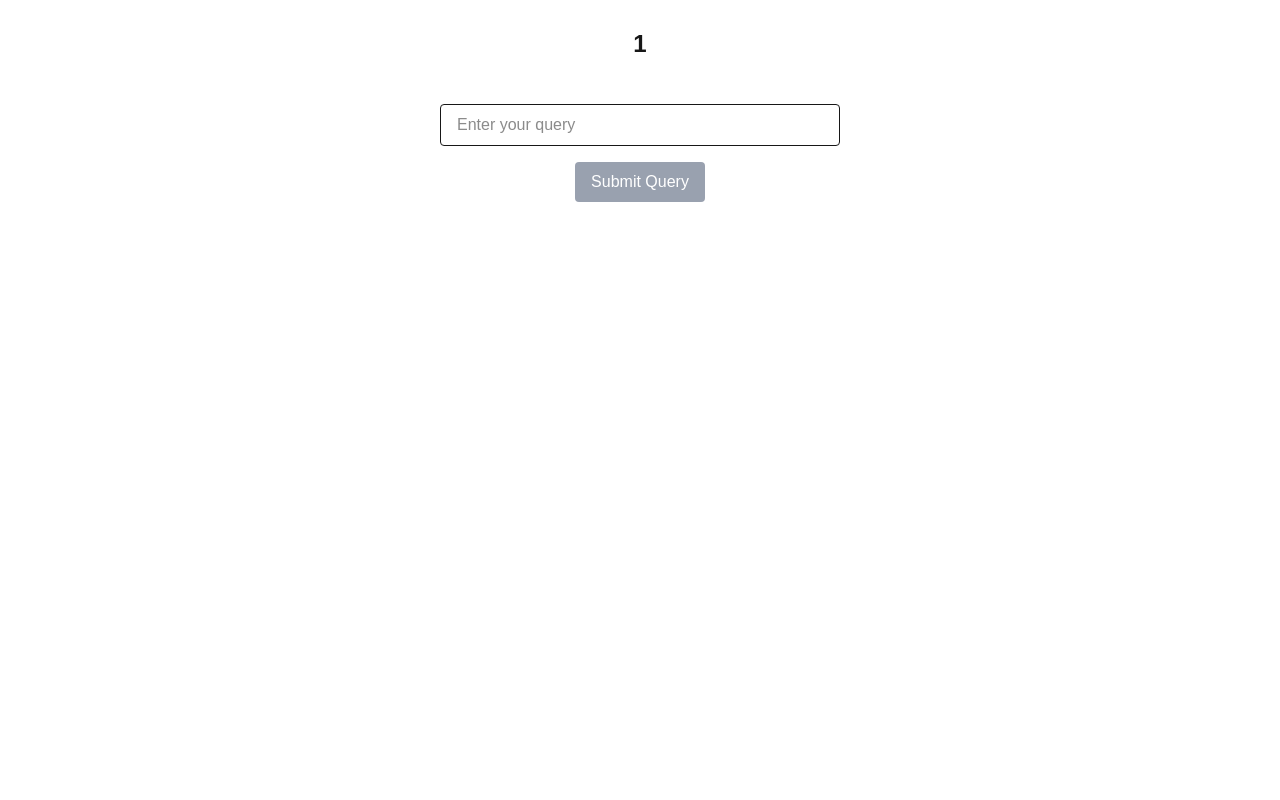
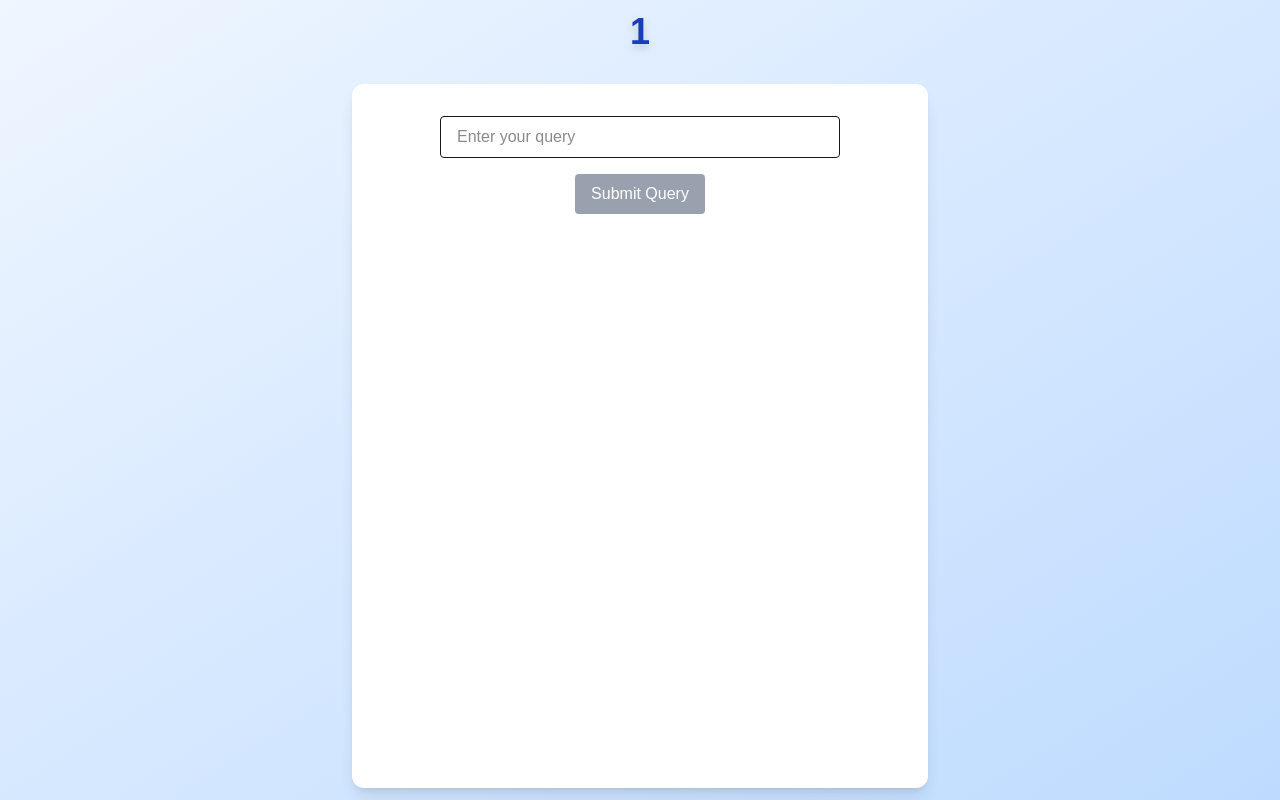
Before and after one commit to IsaacLea/ai-service-manual, a Next.js app: page /chat/1 in a window 1280 px wide. Built offline with nearby package versions, Linux system fonts and the light colour scheme.

Commit message:
Updated look and feel

```diff
--- a/src/app/chat/[indexName]/page.tsx
+++ b/src/app/chat/[indexName]/page.tsx
@@ -3,7 +3,7 @@
 import QueryInput from "../../components/QueryInput";
 import Image from "next/image";
 
-const INDEX_TIGER_900 = "tiger-900-sm";
+const INDEX_TIGER_900 = "tiger-900";
 
 export default async function ChatContent({
   params,
@@ -14,22 +14,24 @@ export default async function ChatContent({
   const { indexName } = await params
 
   return (
-    <div className="grid justify-items-center min-h-screen">
-      <header className="row-start-1 mb-4 flex items-center space-x-4">
+    <div className="min-h-screen bg-gradient-to-br from-blue-50 to-blue-200 flex flex-col items-center justify-center">
+      <header className="mb-8 flex flex-col items-center space-y-4">
         {indexName === INDEX_TIGER_900 && (
           <>
+            <h1 className="text-4xl font-extrabold text-blue-800 drop-shadow-lg">
+              Tiger 900 Service Manual
+            </h1>
             <Image src="/triumph.png" alt="Triumph Logo" width={60} height={40} className="w-15 h-10" />
-            <h1 className="text-2xl font-bold">Tiger 900 Service Manual</h1>
           </>
         )}
 
         {indexName !== INDEX_TIGER_900 && (
-          <h1 className="text-2xl font-bold">{indexName}</h1>
+          <h1 className="text-4xl font-extrabold text-blue-800 drop-shadow-lg">{indexName}</h1>
         )}
 
       </header>
 
-      <main className="w-full sm:w-100">
+      <main className="w-full max-w-xl bg-white rounded-xl shadow-lg p-8">
         <QueryInput indexName={indexName} />
       </main>
     </div >
--- a/src/app/page.tsx
+++ b/src/app/page.tsx
@@ -1,19 +1,20 @@
+import ChatSelection from "./components/ChatSelection";
+//
+export default function Home() {
+  return (
+    <div className="min-h-screen bg-gradient-to-br from-blue-50 to-blue-200 flex flex-col items-center justify-center">
+      <header className="mb-8 flex flex-col items-center space-y-4">
 
-import ChatSelection from "./components/ChatSelection";
-import Image from "next/image";
-
-export default function Home() {
-
-  return (
-    <div className="grid justify-items-center min-h-screen">
-      <header className="row-start-1 mb-4 flex items-center space-x-4">
-        <Image src="/triumph.png" alt="Triumph Logo" width={60} height={40} className="w-15 h-10" />
-        <h1 className="text-2xl font-bold">Tiger 900 Service Manual</h1>
+        <h1 className="text-4xl font-extrabold text-blue-800 drop-shadow-lg">
+          AI Powered Content
+        </h1>
+        <p className="text-lg text-blue-700 font-medium">
+          Your smart motorcycle service assistant
+        </p>
       </header>
-
-      <main className="w-full sm:w-100">
+      <main className="w-full max-w-xl bg-white rounded-xl shadow-lg p-8">
         <ChatSelection />
       </main>
-    </div >
+    </div>
   );
 }
```
